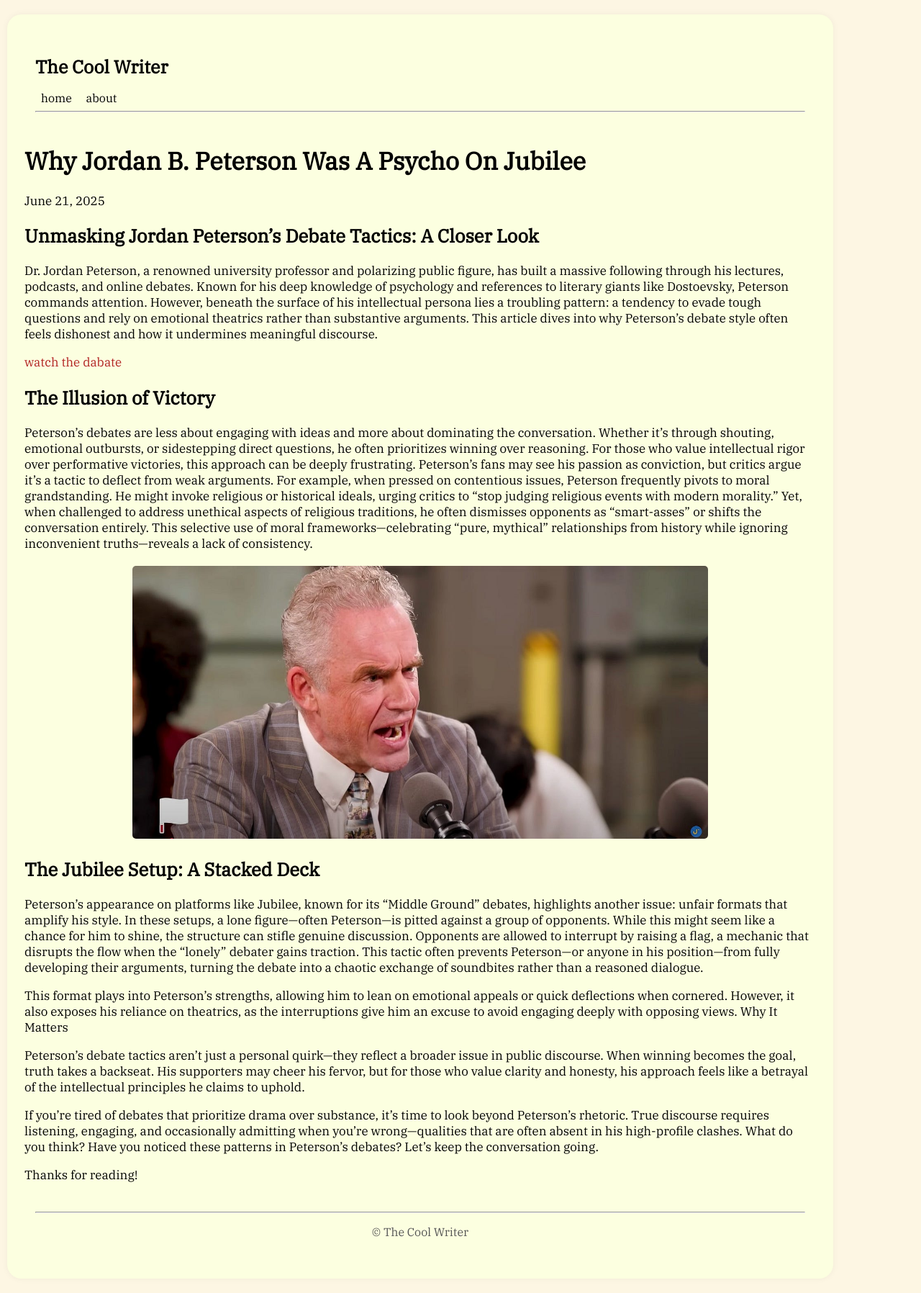
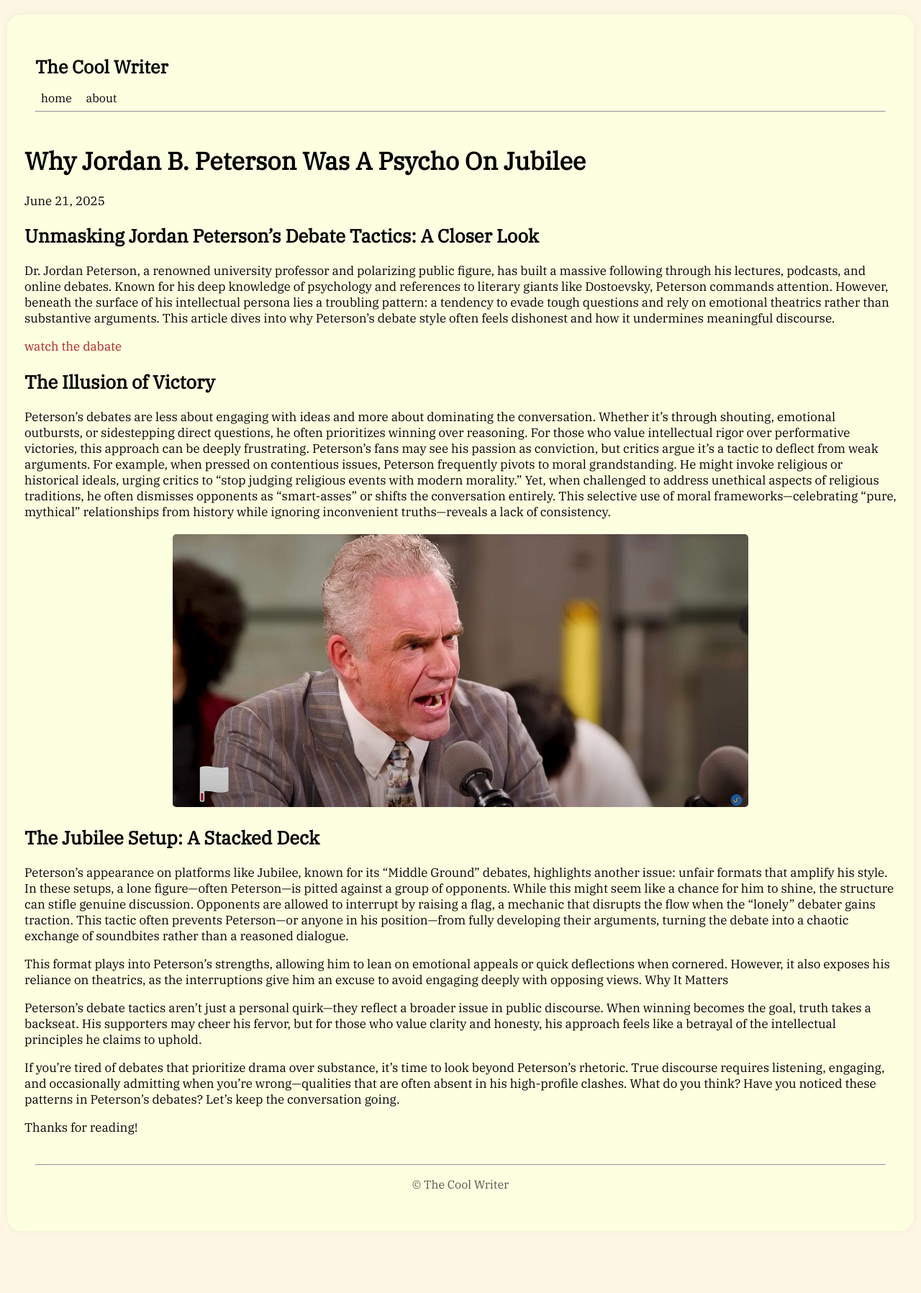
Before and after one commit to mahdikarimi1386339/mahdikarimi1386339.github.io, a Jekyll site: the page built from _posts/2025-06-21-Peterson-debate-evading.md, in a window 1280 px wide. Shown: the whole page at 72% size. Built offline with Jekyll 4.4.1, drawn with Linux system fonts in a browser that asks for light colours; some web fonts are replaced; after the commit the page ends 1730 px from its top, so only the background shows below that.

Commit message:
some changes for style to fit on mobile screen

```diff
--- a/_includes/head.html
+++ b/_includes/head.html
@@ -1,5 +1,5 @@
 <head>
-    <meta name="viewport" content="width=device-width, initial-scale=1.0" />
+    <meta name="viewport" content="width=device-width, initial-scale=1" />
     <meta
         name="google-site-verification"
         content="Cr_uKwa8OX6jxV3MhAAxFWWrYvjMY2BAkKkm45KV9Ho"
--- a/assets/css/style.css
+++ b/assets/css/style.css
@@ -93,6 +93,8 @@ nav a:hover {
     margin-right: 0; /* Remove fixed margin for responsive layout */
     order: 2; /* Ensure container comes second in flex */
     border-radius: 20px;
+    max-width: 100%;
+    overflow: hidden;
 }
 
 /* Sidebar with bio */
@@ -123,7 +125,7 @@ nav a:hover {
 }
 
 .PostImages img {
-    /* width: 100%; */
+    width: 100%;
     max-width: 800px;
     border-radius: 5px;
 }
```
Also changed, not shown: 6 other files.
